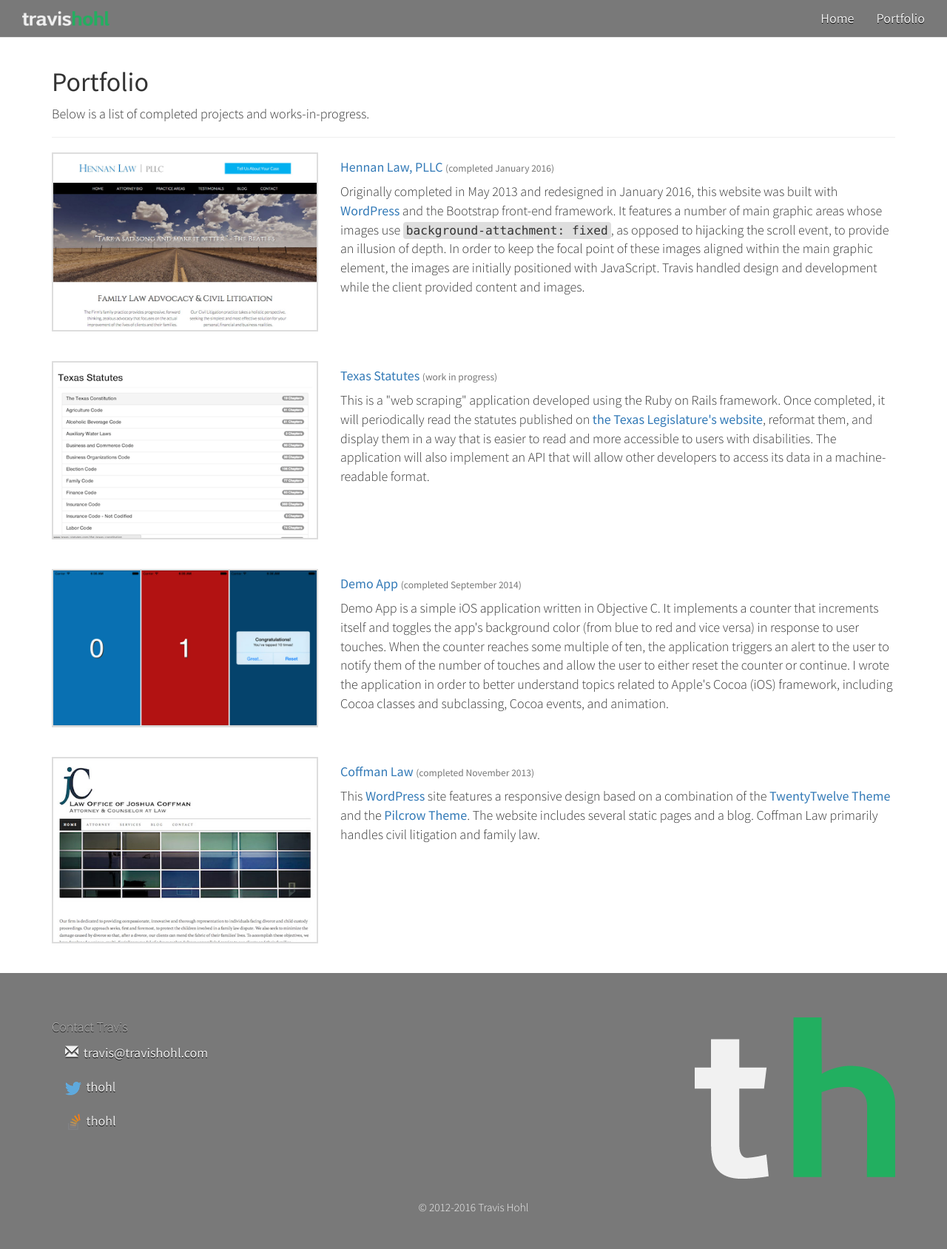
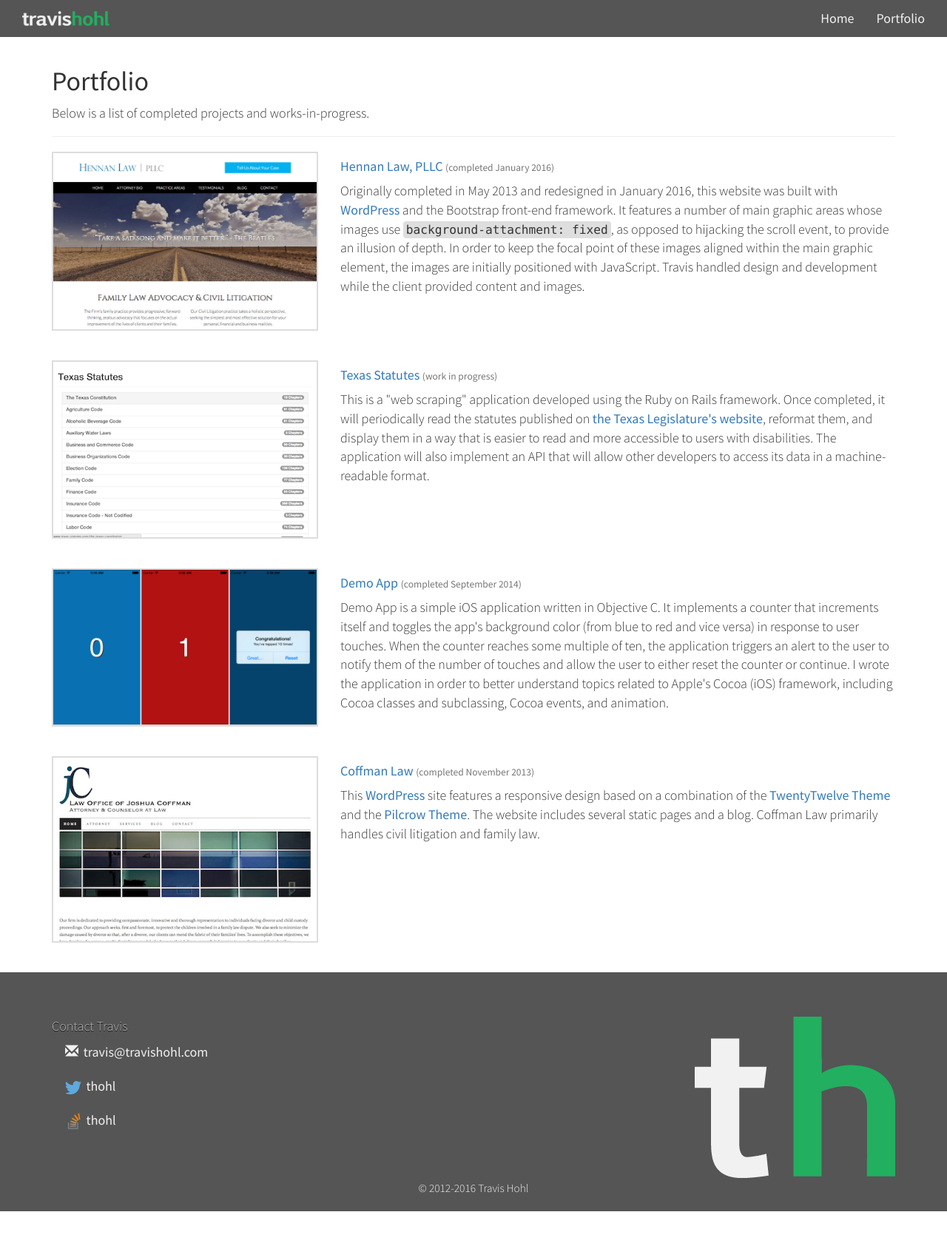
Before and after one commit to travishohl/travishohl.github.io, a Jekyll site: the page built from portfolio/index.html, in a window 1280 px wide. Shown: the whole page at 74% size. Built offline with Jekyll 4.4.1, drawn with Linux system fonts in a browser that asks for light colours; after the commit the page ends 1637 px from its top, so only the background shows below that.

Commit message:
Darken navbar and footer, kill text-shadow, and format stylesheet.

```diff
--- a/_includes/main.scss
+++ b/_includes/main.scss
@@ -4,6 +4,7 @@
 
 
 a {
+
     font-family: 'Source Sans Pro', sans-serif;
     font-weight: normal;
     -webkit-transition: all 0.3s ease;
@@ -14,11 +15,13 @@
 
 /* Glyphicon spacing */
 a:hover .glyphicon {
+
     text-decoration: none;
 }
 
 
 body {
+
     font-family: 'Source Sans Pro', sans-serif;
     font-size: 18px;
     font-weight: 300;
@@ -26,18 +29,21 @@
 
 
 .btn-primary {
+
     margin-bottom: 10px;
     border-radius: 0;
 }
 
 
 code {
+
     background-color: #dedede;
     color: #333333;
 }
 
 
 #date {
+
     font-family: 'Source Sans Pro', sans-serif;
     font-style: italic;
     font-weight: 300;
@@ -56,27 +62,28 @@
 
 
 footer {
-  padding: 60px 10px 20px 10px;
-  background-color: #797979;
-  color: #F1F1F1;
 
-    .row {
-        margin-bottom: 25px;
-    }
+    padding-bottom: 20px;
+    padding-top: 60px;
+    background-color: #555555;
+    color: #f1f1f1;
 
     .nav-list li {
+
         a {
-      text-shadow: 0 1px 0 black;
-      color: #F1F1F1;
+            color: #f1f1f1;
+
+            &:hover,
+            &:focus {
+
+                background-color: #999999;
             }
-    a:hover,
-    a:focus {
-      background-color: #999999;
         }
     }
 
     // nav-header shouldn't look like a link
     #contact-travis {
+
         color: #BBB;
         text-decoration: none;
     }
@@ -89,84 +96,106 @@
 
 
 .glyphicon {
+
     margin: 0px 3px;
 }
 
 
 /* avoids any problem with scrollbars appearing and disappearing */
 html {
+
     overflow-y: scroll;
 }
 
 
 .media {
+
     margin-top: 60px;
     margin-bottom: 60px;
 }
 
 
 .navbar {
-    background-color: #797979;
+
+    background-color: #555555;
     background-image: none;
+    border: none;
     margin-bottom: 0;
 
     .nav li {
+
         a {
-            color: #F1F1F1;
-            text-shadow: 0 1px 0 black;
+
+            color: #f1f1f1;
+
             &:hover,
             &:focus {
+
                 color: #22AF60;
             }
         }
     }
 
     .navbar-header {
+
         .navbar-brand {
+
             max-width: 158px;
             margin-left: 0;
         }
     }
+
     .navbar-right {
+
         margin-right: 0;
     }
 }
 
 
 .navbar-default .navbar-toggle {
+
     &:hover,
     &:focus {
+
         background-color: #696969;
     }
     .icon-bar {
+
         background-color: #dddddd;
     }
 }
 
 
 .panel {
+
     border-radius: 0;
     margin-bottom: 30px;
 
     .panel-heading {
+
         border-radius: 0;
     }
 }
 
 
 .portfolio {
+
     &__project {
+
         margin-bottom: 40px;
     }
     &__thumbnail {
+
         border: solid 2px #dddddd;
         -webkit-transition: all 0.3s ease;
            -moz-transition: all 0.3s ease;
                 transition: all 0.3s ease;
         width: 100%;
+
         &:hover,
         &:focus {
-            border-color: #797979;
+
+            border-color: #555555;
         }
     }
 }
```
Lines whose indentation alone changed are shown as unchanged.
